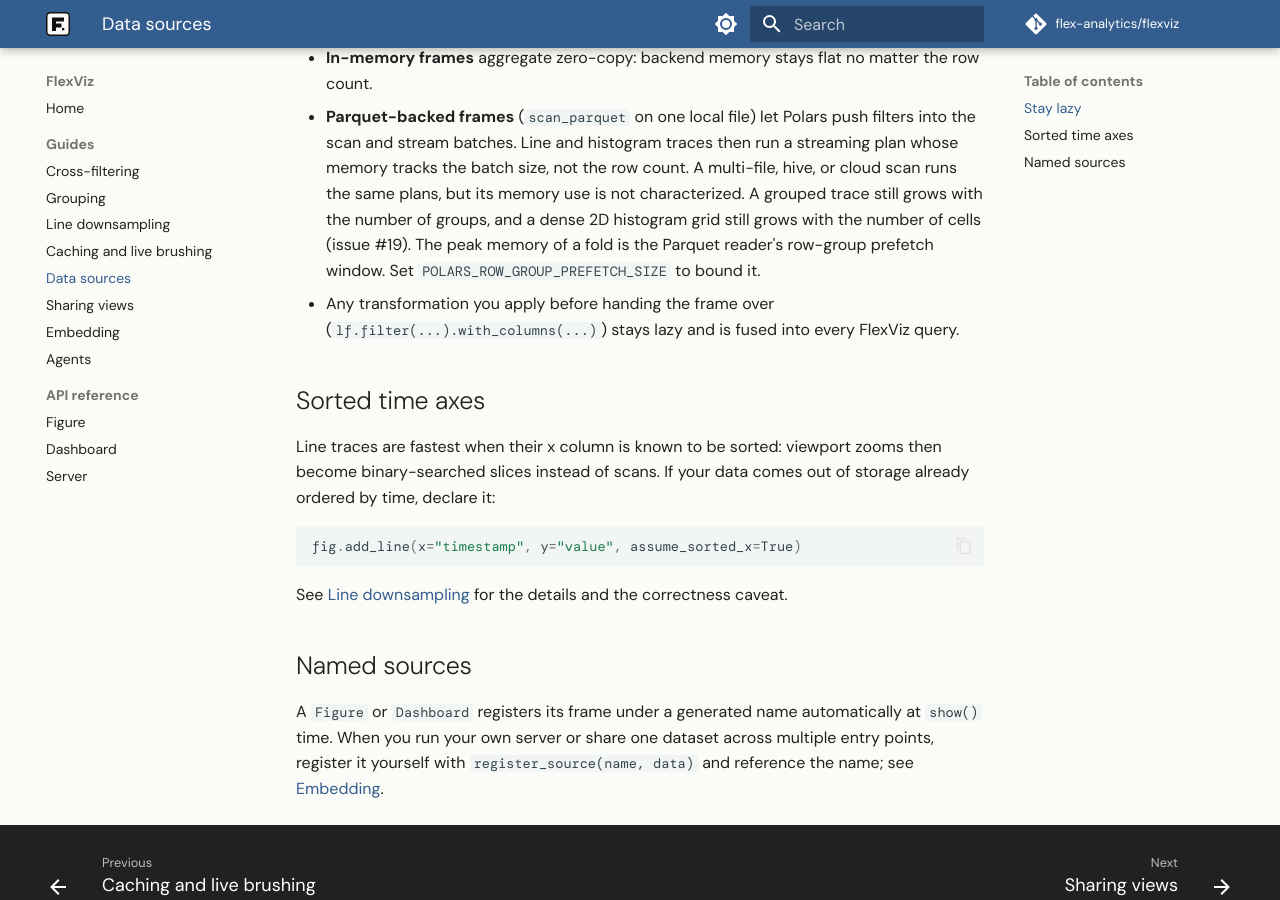
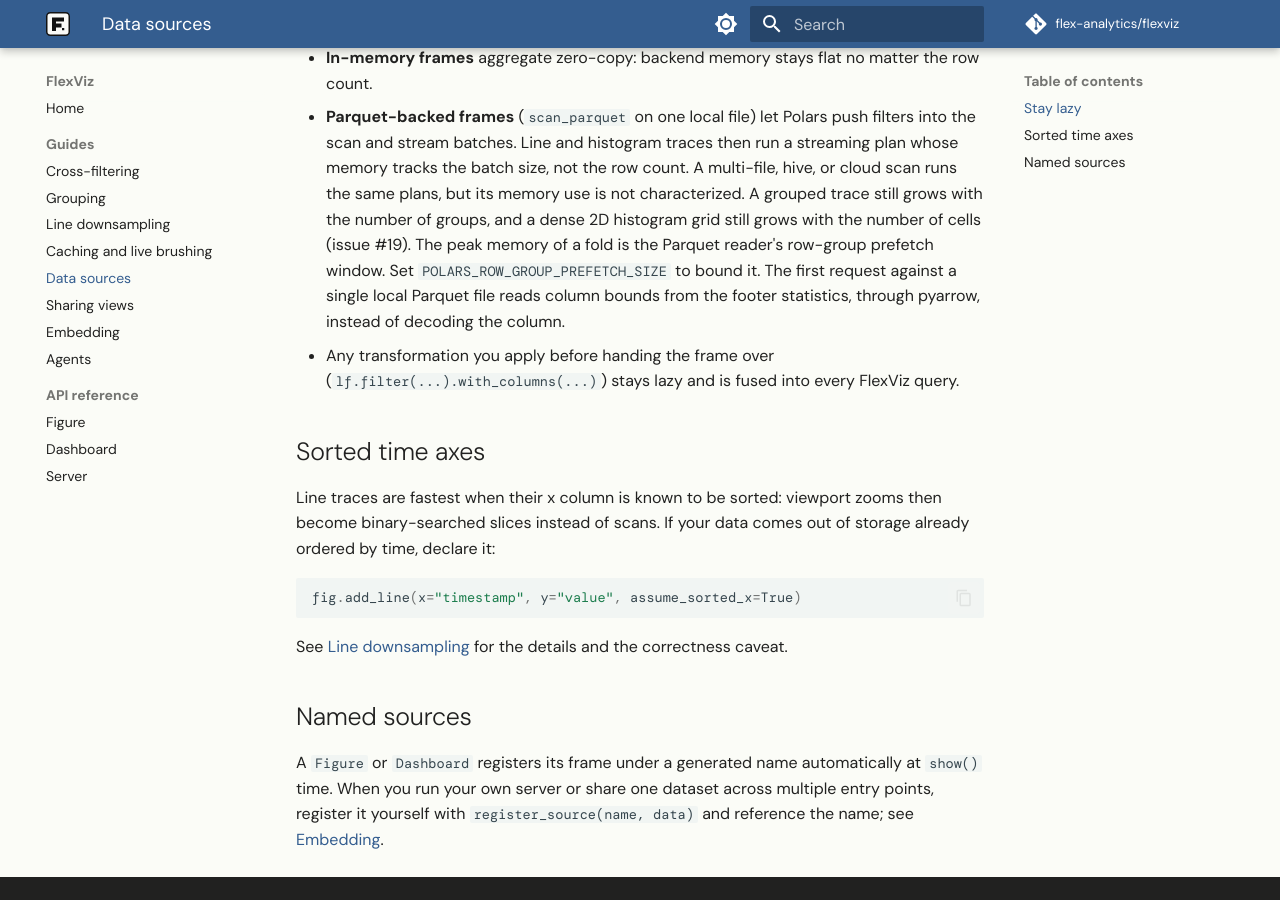
Before and after one commit to flex-analytics/flexviz, an MkDocs documentation site: the page built from docs/guides/data-sources.md, in a window 1280 px wide and 900 px high, scrolled down 595 px. Built offline with MkDocs 1.6.1 and Material for MkDocs 9.7.7, drawn with Linux system fonts in a browser that asks for light colours; some web fonts are replaced; comment, search, counter and statistics services are not loaded.

Commit message:
build: make pyarrow a required dependency

```diff
--- a/docs/guides/data-sources.md
+++ b/docs/guides/data-sources.md
@@ -30,7 +30,9 @@ Dashboard(lf).show()
   not characterized. A grouped trace still grows with the number of groups,
   and a dense 2D histogram grid still grows with the number of cells (issue
   #19). The peak memory of a fold is the Parquet reader's row-group prefetch
-  window. Set `POLARS_ROW_GROUP_PREFETCH_SIZE` to bound it.
+  window. Set `POLARS_ROW_GROUP_PREFETCH_SIZE` to bound it. The first request
+  against a single local Parquet file reads column bounds from the footer
+  statistics, through pyarrow, instead of decoding the column.
 - Any transformation you apply before handing the frame over
   (`lf.filter(...).with_columns(...)`) stays lazy and is fused into every
   FlexViz query.
--- a/pyproject.toml
+++ b/pyproject.toml
@@ -31,6 +31,9 @@ dependencies = [
     "numpy>=1.24",
     "pydantic>=2",
     "flexviz-polars>=0.1.0b1,<0.2",
+    # Reads Parquet footer statistics for the domain-bounds probe and accepts
+    # PyArrow tables as input.
+    "pyarrow>=22.0.0",
 ]
 
 [project.scripts]
@@ -56,8 +59,6 @@ dev = [
     "maturin>=1.12.6",
     "pytest-benchmark>=5.2.3",
     "pytest-randomly>=4.0.1",
-    # polars_lf_from() accepts PyArrow tables; tests exercise that path.
-    "pyarrow>=22.0.0",
 ]
 # Standalone group: docs builds run without the project installed (mkdocstrings
 # reads the source statically), so docs CI needs no Rust toolchain.
```
Also changed, not shown: CHANGELOG.md (+2 -0 lines), 2 other files.
